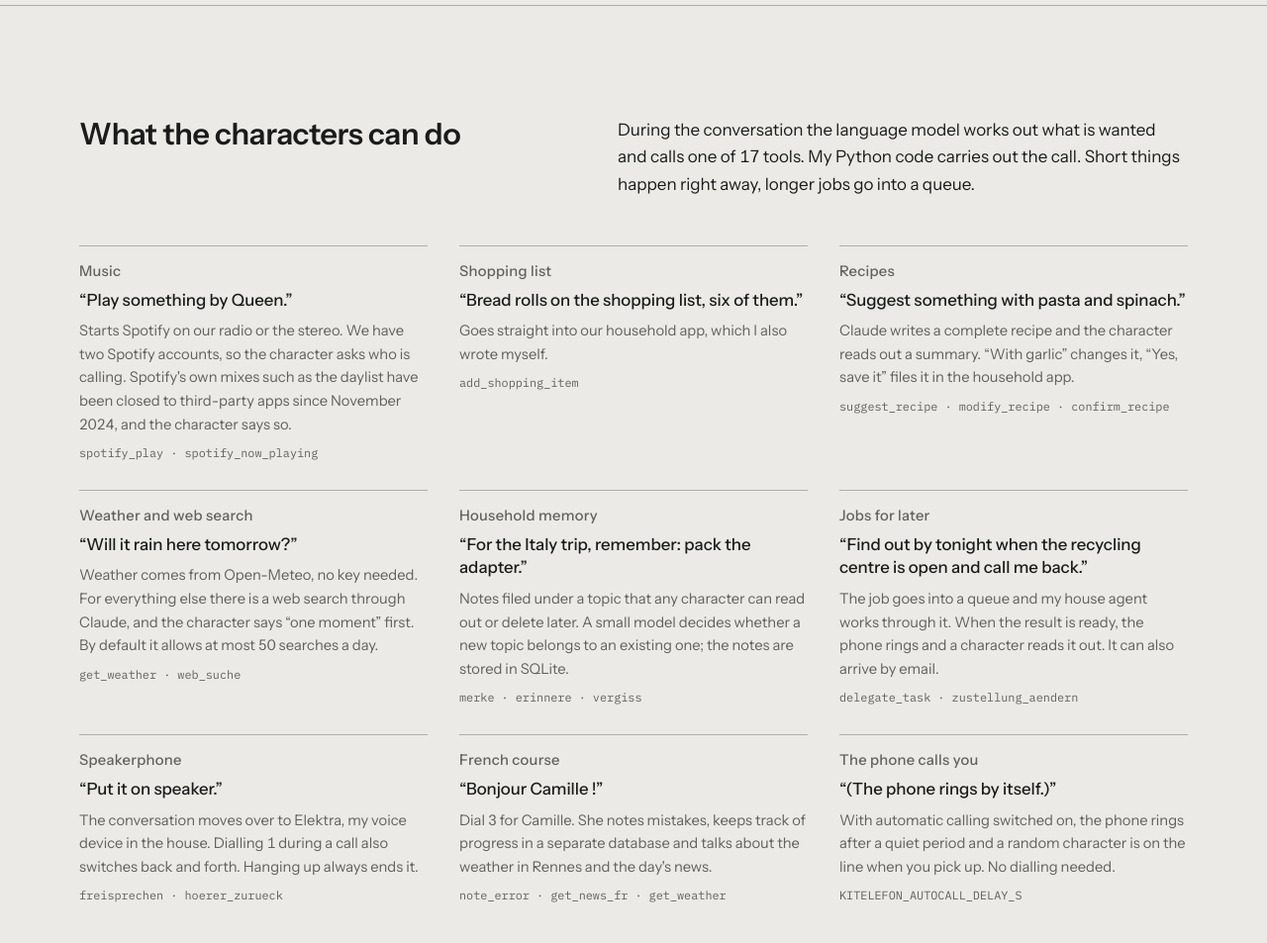
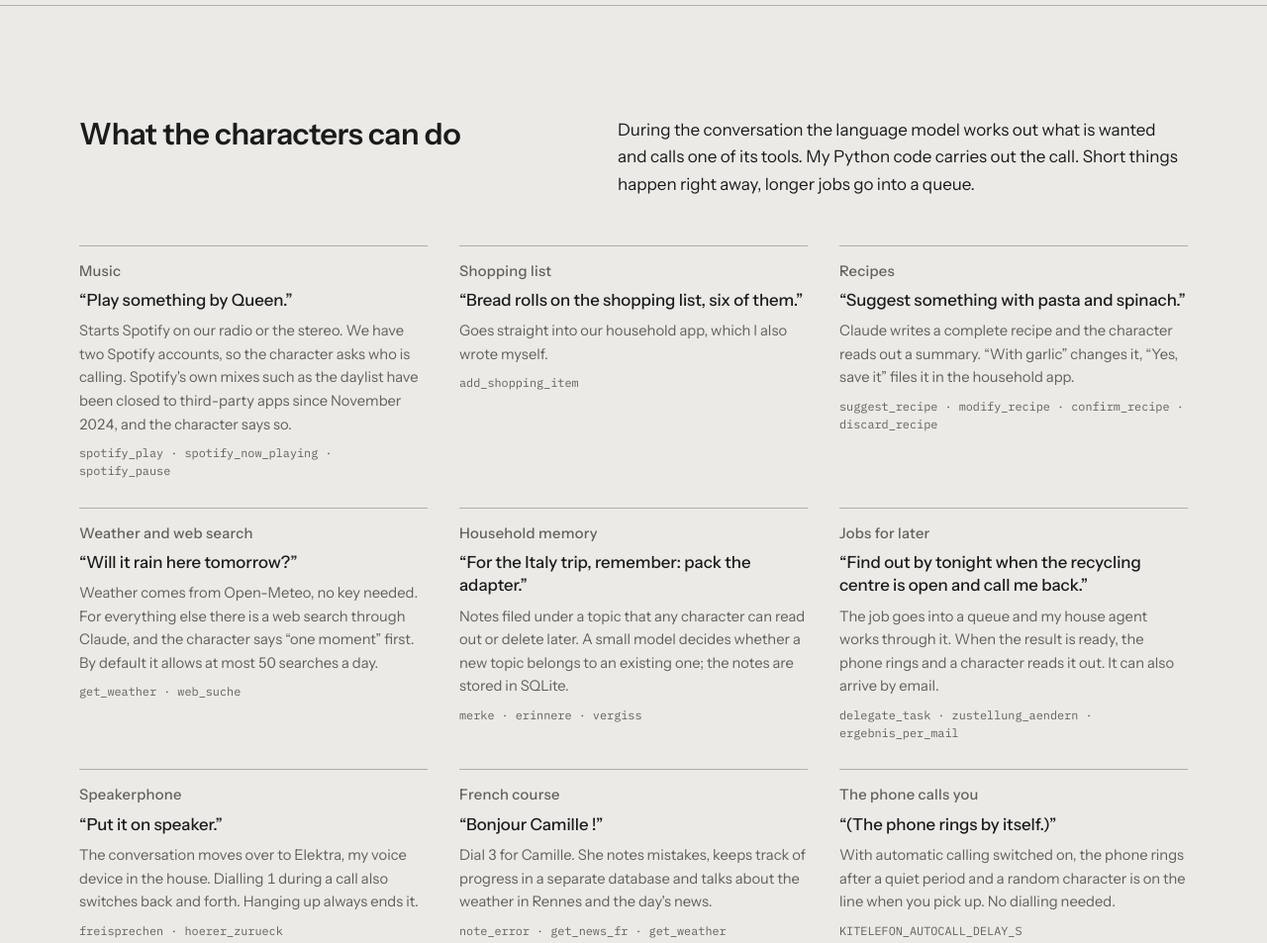
Before and after one commit to dragondiver/ki-telefon, a plain HTML site: page docs/projekt/index.html in a window 1280 px wide. Shown: the part 2240-3193 px from the top of the page at 99% size. Drawn offline with Linux system fonts and the light colour scheme.

Commit message:
Projektseite: Werkzeug-Satz ohne Zahl, fehlende Namen ergänzt
Der Satz unter „Werkzeuge“ nennt keine feste Anzahl mehr, die beim
nächsten neuen Werkzeug wieder falsch wäre. In den Karten stehen jetzt
auch spotify_pause, discard_recipe und ergebnis_per_mail.

Closes #34

Co-Authored-By: Claude Opus 5.5 <noreply@anthropic.com>

```diff
--- a/docs/projekt/index.html
+++ b/docs/projekt/index.html
@@ -382,14 +382,14 @@ td code { font: 400 .82rem/1.4 var(--f-mono); color: var(--tinte); white-space:
       <div>
         <h2><span lang="de">Was die Figuren erledigen</span><span lang="en">What the characters can do</span></h2>
       </div>
-      <p class="satz"><span lang="de">Das Sprachmodell erkennt im Gespräch, was gewünscht ist, und ruft eines von 17 Werkzeugen auf. Ausgeführt wird der Aufruf von meinem Python-Code. Kurze Dinge passieren sofort, längere Aufgaben gehen in eine Warteschlange.</span><span lang="en">During the conversation the language model works out what is wanted and calls one of 17 tools. My Python code carries out the call. Short things happen right away, longer jobs go into a queue.</span></p>
+      <p class="satz"><span lang="de">Das Sprachmodell erkennt im Gespräch, was gewünscht ist, und ruft eines seiner Werkzeuge auf. Ausgeführt wird der Aufruf von meinem Python-Code. Kurze Dinge passieren sofort, längere Aufgaben gehen in eine Warteschlange.</span><span lang="en">During the conversation the language model works out what is wanted and calls one of its tools. My Python code carries out the call. Short things happen right away, longer jobs go into a queue.</span></p>
     </div>
     <ul class="werkzeuge">
       <li>
         <p class="etikett"><span lang="de">Musik</span><span lang="en">Music</span></p>
         <q><span lang="de">Spiel was von Queen.</span><span lang="en">Play something by Queen.</span></q>
         <p><span lang="de">Startet Spotify auf unserem Radio oder der Stereoanlage. Wir haben zwei Spotify-Konten; die Figur fragt beim Abheben, wer dran ist. Spotifys eigene Mixe wie die Daylist sind seit November 2024 für fremde Apps gesperrt, das sagt die Figur dann auch.</span><span lang="en">Starts Spotify on our radio or the stereo. We have two Spotify accounts, so the character asks who is calling. Spotify's own mixes such as the daylist have been closed to third-party apps since November 2024, and the character says so.</span></p>
-        <span class="fn">spotify_play · spotify_now_playing</span>
+        <span class="fn">spotify_play · spotify_now_playing · spotify_pause</span>
       </li>
       <li>
         <p class="etikett"><span lang="de">Einkaufsliste</span><span lang="en">Shopping list</span></p>
@@ -401,7 +401,7 @@ td code { font: 400 .82rem/1.4 var(--f-mono); color: var(--tinte); white-space:
         <p class="etikett"><span lang="de">Rezepte</span><span lang="en">Recipes</span></p>
         <q><span lang="de">Schlag mir was für Pasta mit Spinat vor.</span><span lang="en">Suggest something with pasta and spinach.</span></q>
         <p><span lang="de">Claude schreibt ein vollständiges Rezept, die Figur liest eine Zusammenfassung vor. „Mit Knoblauch“ ändert es, „Ja, speichern“ legt es in der Haushalts-App ab.</span><span lang="en">Claude writes a complete recipe and the character reads out a summary. “With garlic” changes it, “Yes, save it” files it in the household app.</span></p>
-        <span class="fn">suggest_recipe · modify_recipe · confirm_recipe</span>
+        <span class="fn">suggest_recipe · modify_recipe · confirm_recipe · discard_recipe</span>
       </li>
       <li>
         <p class="etikett"><span lang="de">Wetter und Websuche</span><span lang="en">Weather and web search</span></p>
@@ -419,7 +419,7 @@ td code { font: 400 .82rem/1.4 var(--f-mono); color: var(--tinte); white-space:
         <p class="etikett"><span lang="de">Aufgaben für später</span><span lang="en">Jobs for later</span></p>
         <q><span lang="de">Finde bis heute Abend heraus, wann der Wertstoffhof offen hat, und ruf mich zurück.</span><span lang="en">Find out by tonight when the recycling centre is open and call me back.</span></q>
         <p><span lang="de">Die Aufgabe kommt in eine Warteschlange, mein Haus-Agent arbeitet sie ab. Ist das Ergebnis da, klingelt das Telefon, und eine Figur liest es vor. Alternativ kommt es per Mail.</span><span lang="en">The job goes into a queue and my house agent works through it. When the result is ready, the phone rings and a character reads it out. It can also arrive by email.</span></p>
-        <span class="fn">delegate_task · zustellung_aendern</span>
+        <span class="fn">delegate_task · zustellung_aendern · ergebnis_per_mail</span>
       </li>
       <li>
         <p class="etikett"><span lang="de">Freisprechen</span><span lang="en">Speakerphone</span></p>
```
